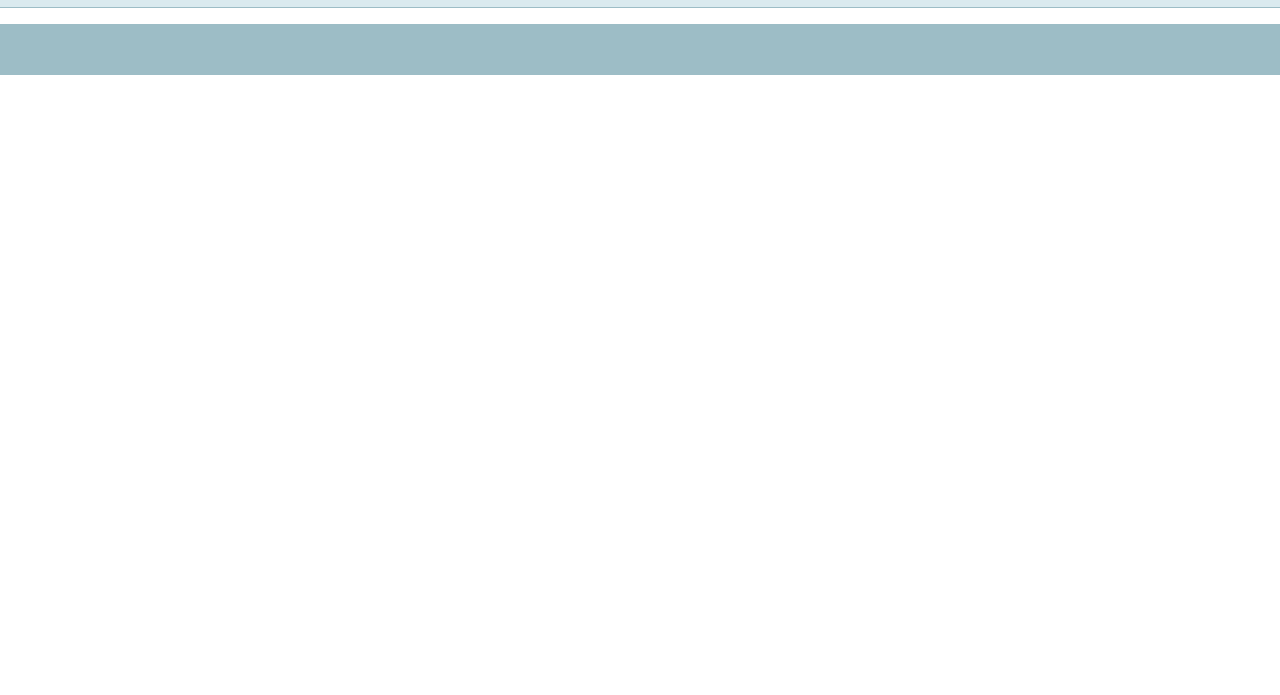
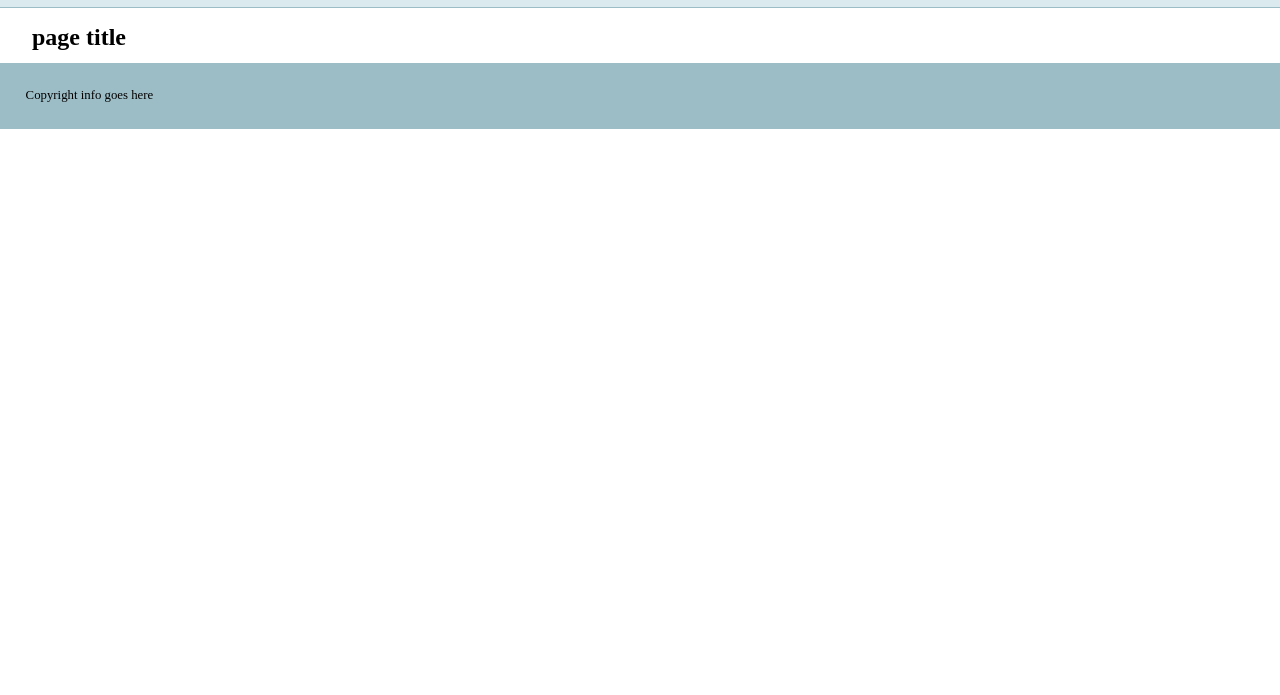
Before and after one commit to TeddyAmen/git-basics, a plain HTML site: page index.html in a window 1280 px wide. Shown: the part 105-800 px from the top of the page. Drawn offline with nearby package versions, Linux system fonts and the light colour scheme.

Commit message:
added more info to template

```diff
--- a/index.html
+++ b/index.html
@@ -6,7 +6,7 @@
     <head>
         <meta charset="utf-8">
         <meta http-equiv="X-UA-Compatible" content="IE=edge,chrome=1">
-        <title>lynda boilerplate</title>
+        <title>site title</title>
         <meta name="description" content="">
         <meta name="viewport" content="width=device-width">
         <link rel="stylesheet" href="_css/main.css">
@@ -19,8 +19,10 @@
     <nav id="pageNav">
     </nav>
     <main>
+        <h2>page title</h2>
     </main>
     <footer>
+        Copyright info goes here
     </footer>
         <script>
 //use the modernizr load to load up external scripts. This will load the scripts asynchronously, but the order listed matters. Although it will load all scripts in parallel, it will execute them in the order listed
```
